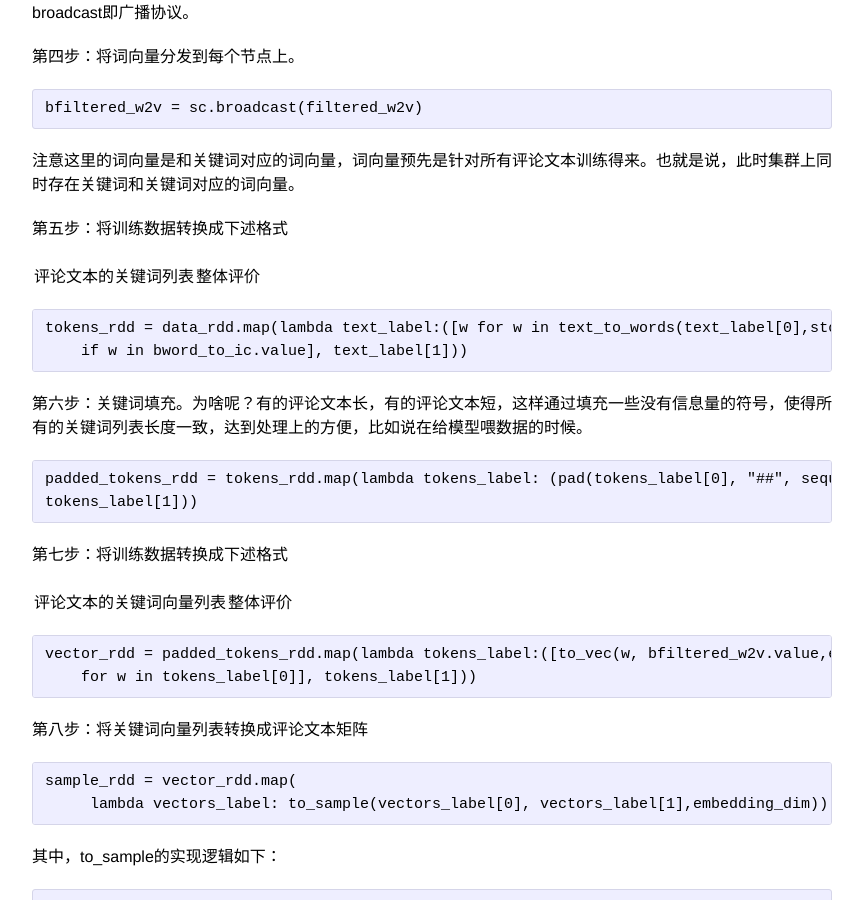
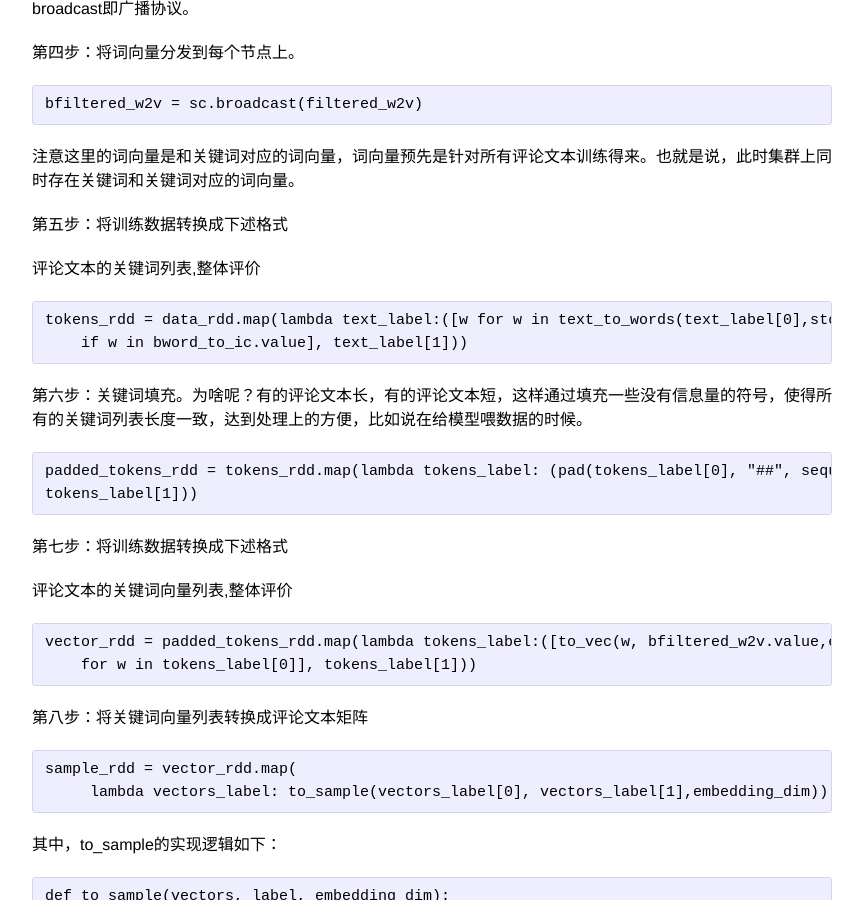
Before and after one commit to zhpmatrix/zhpmatrix.github.io, a Jekyll site: the page built from _posts/2017-08-12-spark.md, in a window 1280 px wide and 900 px high, scrolled down 2799 px. Shown: the whole window, without its empty margins (208-1071 px from the left). Built offline with Jekyll 4.4.1, drawn with Linux system fonts in a browser that asks for light colours; comment, search, counter and statistics services are not loaded; some of the changed text lies outside the part shown.

```diff
--- a/_posts/2017-08-12-spark.md
+++ b/_posts/2017-08-12-spark.md
@@ -30,7 +30,7 @@ RDD的特性主要体现在三个方面(敲黑板注意)，第一是血统关系
 
 假设对银联产品的**整体评价**这个标签进行三分类(好，中，差),具体数据和比赛要求可参看官方网站。则我们的训练数据如下：
 
-texts = 评论文本|整体评价
+texts = 评论文本,整体评价
 
 第一步生成RDD：
 
@@ -90,7 +90,7 @@ broadcast即广播协议。
 
 第五步：将训练数据转换成下述格式
 
-评论文本的关键词列表|整体评价
+评论文本的关键词列表,整体评价
 
     tokens_rdd = data_rdd.map(lambda text_label:([w for w in text_to_words(text_label[0],stopwords)
         if w in bword_to_ic.value], text_label[1]))
@@ -102,7 +102,7 @@ broadcast即广播协议。
 
 第七步：将训练数据转换成下述格式
 
-评论文本的关键词向量列表|整体评价
+评论文本的关键词向量列表,整体评价
 
     vector_rdd = padded_tokens_rdd.map(lambda tokens_label:([to_vec(w, bfiltered_w2v.value,embedding_dim)
         for w in tokens_label[0]], tokens_label[1]))
```
